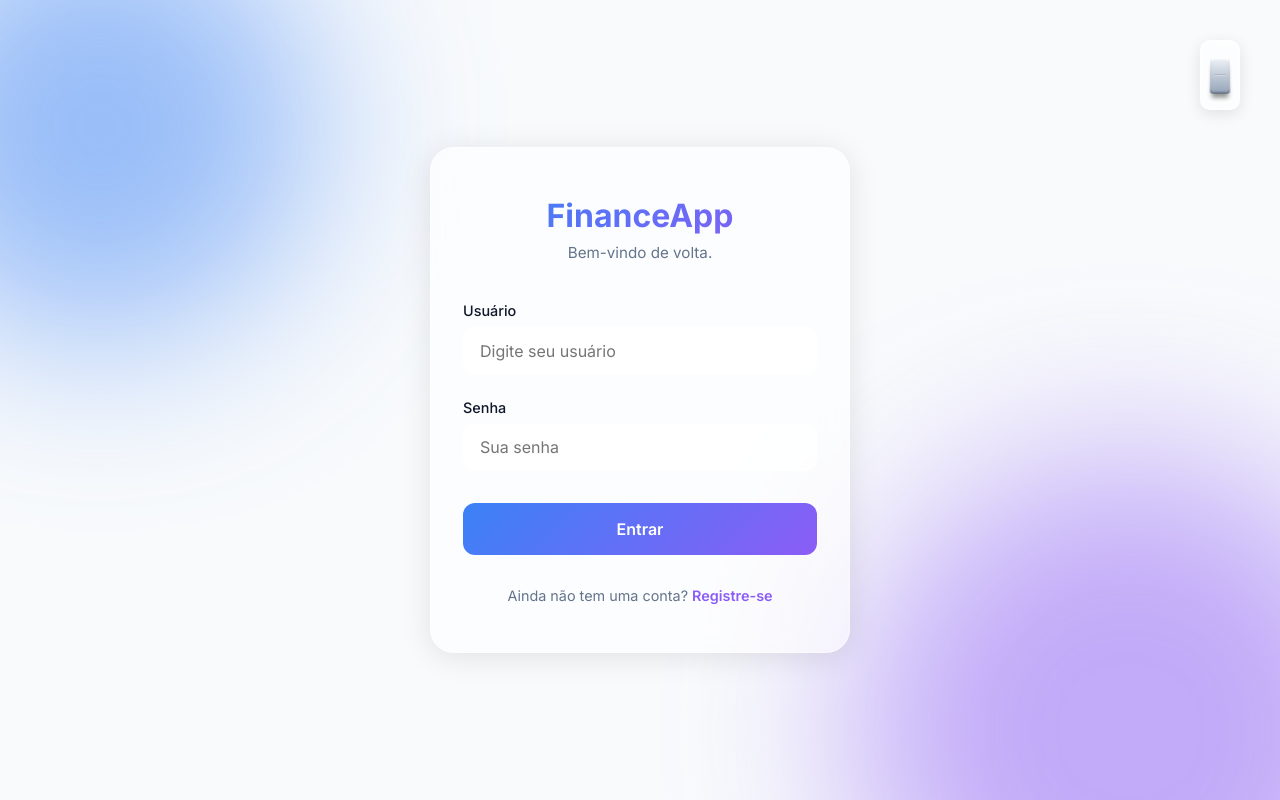
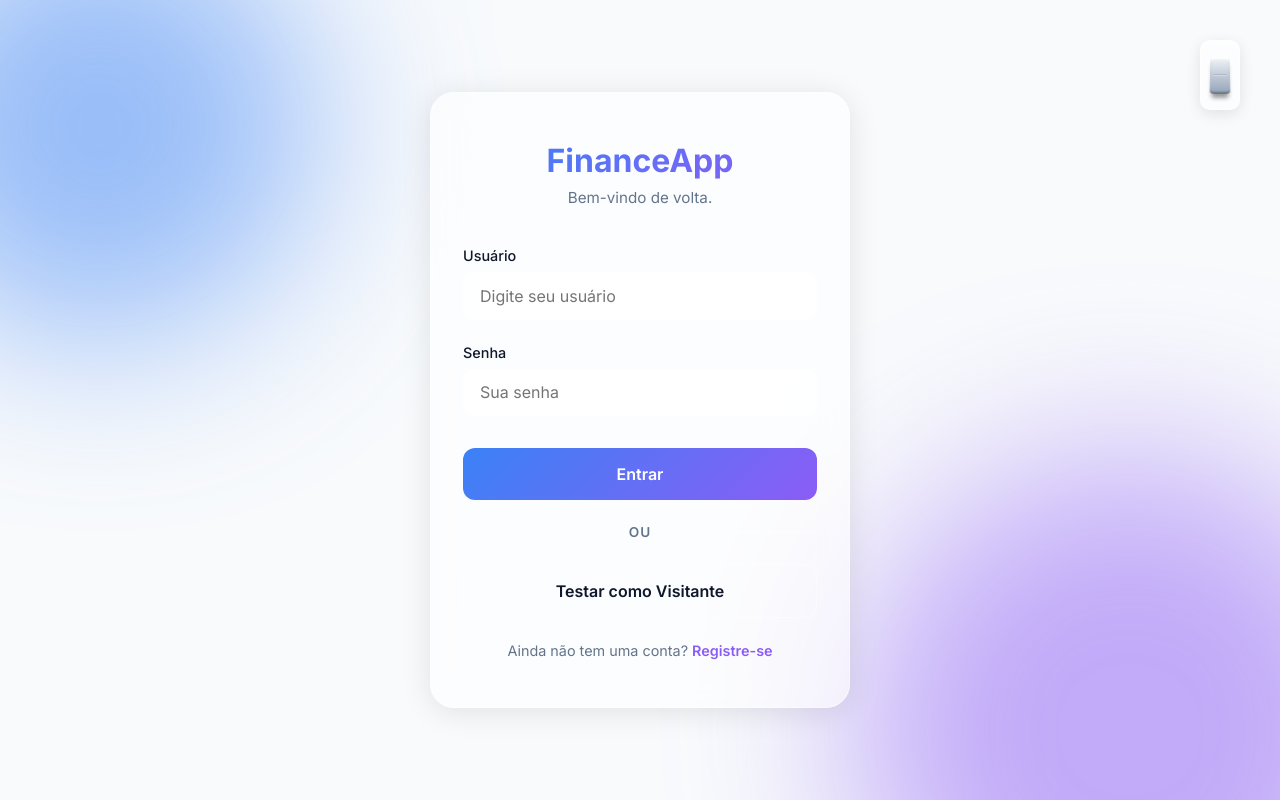
Before and after one commit to GabrielAlexP/Controle-Financeiro-FrontEnd, a Vue app: page / in a window 1280 px wide. Built offline with nearby package versions, Linux system fonts and the light colour scheme; no server answers; the HTML template or start-up script is replaced by a standard one.

Commit message:
Usuario visitante

```diff
--- a/src/components/layout/Sidebar.vue
+++ b/src/components/layout/Sidebar.vue
@@ -16,7 +16,7 @@ const menuItems = [
 
 const handleLogout = async () => {
   await authStore.logout();
-  window.location.href = "/";
+  router.push("/");
 };
 </script>
 
@@ -27,20 +27,15 @@ const handleLogout = async () => {
     </div>
 
     <nav class="nav-menu">
-      <router-link
-        v-for="item in menuItems"
-        :key="item.path"
-        :to="item.path"
-        class="nav-item"
-        :class="{ active: route.path.startsWith(item.path) }"
-      >
+      <router-link v-for="item in menuItems" :key="item.path" :to="item.path" class="nav-item"
+        :class="{ active: route.path.startsWith(item.path) }">
         <span class="icon">{{ item.icon }}</span>
         <span class="text">{{ item.name }}</span>
       </router-link>
     </nav>
 
     <div class="sidebar-footer">
-      <button @click="handleLogout" class="logout-btn">
+      <button @click.prevent="handleLogout" class="logout-btn">
         <span class="icon">🚪</span> Sair
       </button>
     </div>
--- a/src/stores/auth.ts
+++ b/src/stores/auth.ts
@@ -25,8 +25,9 @@ export const useAuthStore = defineStore('auth', () => {
 
   const logout = async () => {
     try {
-      await api.post('/auth/logout')
+      await api.post('/auth/logout', {})
     } catch (error) {
+      console.error("Erro ao sair:", error)
     } finally {
       user.value = null
     }
--- a/src/views/LoginView.vue
+++ b/src/views/LoginView.vue
@@ -59,6 +59,22 @@ const handleSubmit = async () => {
   }
 };
 
+const handleGuestLogin = async () => {
+  errorMessage.value = "";
+  successMessage.value = "";
+  isLoading.value = true;
+
+  try {
+    await api.post("/auth/guest");
+    await authStore.fetchUser();
+    router.push("/dashboard");
+  } catch (error: any) {
+    errorMessage.value = "Erro ao iniciar sessão de visitante.";
+  } finally {
+    isLoading.value = false;
+  }
+};
+
 const toggleMode = () => {
   isLoginMode.value = !isLoginMode.value;
   username.value = "";
@@ -90,101 +106,69 @@ const toggleMode = () => {
       <div v-if="successMessage" class="alert alert-success">{{ successMessage }}</div>
 
       <Transition name="slide-fade" mode="out-in">
-        <form
-          v-if="isLoginMode"
-          @submit.prevent="handleSubmit"
-          class="login-form"
-          key="login"
-        >
+        <div v-if="isLoginMode" class="auth-section" key="login">
+          <form @submit.prevent="handleSubmit" class="auth-form">
             <div class="input-group">
               <label for="username">Usuário</label>
-            <input
-              type="text"
-              id="username"
-              v-model="username"
-              placeholder="Digite seu usuário"
-              required
-              :disabled="isLoading"
-            />
+              <input type="text" id="username" v-model="username" placeholder="Digite seu usuário" required
+                :disabled="isLoading" />
             </div>
 
             <div class="input-group">
               <label for="password">Senha</label>
-            <input
-              type="password"
-              id="password"
-              v-model="password"
-              placeholder="Sua senha"
-              required
-              :disabled="isLoading"
-            />
+              <input type="password" id="password" v-model="password" placeholder="Sua senha" required
+                :disabled="isLoading" />
             </div>
 
             <button type="submit" class="btn-primary" :disabled="isLoading">
               {{ isLoading ? "Processando..." : "Entrar" }}
             </button>
+          </form>
+
+          <div class="divider">
+            <span>ou</span>
+          </div>
+
+          <button type="button" class="btn-outline" @click="handleGuestLogin" :disabled="isLoading">
+            Testar como Visitante
+          </button>
 
           <p class="toggle-text">
             Ainda não tem uma conta?
-            <span
-              @click="!isLoading && toggleMode()"
-              class="link"
-              :class="{ disabled: isLoading }"
-              >Registre-se</span
-            >
+            <span @click="!isLoading && toggleMode()" class="link" :class="{ disabled: isLoading }">Registre-se</span>
           </p>
-        </form>
+        </div>
 
-        <form v-else @submit.prevent="handleSubmit" class="login-form" key="register">
+        <div v-else class="auth-section" key="register">
+          <form @submit.prevent="handleSubmit" class="auth-form">
             <div class="input-group">
               <label for="reg-username">Novo Usuário</label>
-            <input
-              type="text"
-              id="reg-username"
-              v-model="username"
-              placeholder="Escolha um nome de usuário"
-              required
-              :disabled="isLoading"
-            />
+              <input type="text" id="reg-username" v-model="username" placeholder="Escolha um nome de usuário" required
+                :disabled="isLoading" />
             </div>
 
             <div class="input-group">
               <label for="reg-password">Criar Senha</label>
-            <input
-              type="password"
-              id="reg-password"
-              v-model="password"
-              placeholder="Crie uma senha forte"
-              required
-              :disabled="isLoading"
-            />
+              <input type="password" id="reg-password" v-model="password" placeholder="Crie uma senha forte" required
+                :disabled="isLoading" />
             </div>
 
             <div class="input-group">
               <label for="profile-pic">Foto de Perfil (Opcional)</label>
-            <input
-              type="url"
-              id="profile-pic"
-              v-model="profilePic"
-              placeholder="URL da sua foto"
-              :disabled="isLoading"
-            />
+              <input type="url" id="profile-pic" v-model="profilePic" placeholder="URL da sua foto"
+                :disabled="isLoading" />
             </div>
 
             <button type="submit" class="btn-primary" :disabled="isLoading">
               {{ isLoading ? "Criando Conta..." : "Criar Conta" }}
             </button>
+          </form>
 
           <p class="toggle-text">
             Já possui uma conta?
-            <span
-              @click="!isLoading && toggleMode()"
-              class="link"
-              :class="{ disabled: isLoading }"
-              >Faça Login</span
-            >
+            <span @click="!isLoading && toggleMode()" class="link" :class="{ disabled: isLoading }">Faça Login</span>
           </p>
-        </form>
+        </div>
       </Transition>
     </main>
   </div>
@@ -233,6 +217,7 @@ const toggleMode = () => {
 }
 
 @keyframes float {
+
   0%,
   100% {
     transform: translateY(0) scale(1);
@@ -271,7 +256,12 @@ const toggleMode = () => {
   font-size: 0.95rem;
 }
 
-.login-form {
+.auth-section {
+  display: flex;
+  flex-direction: column;
+}
+
+.auth-form {
   display: flex;
   flex-direction: column;
   gap: 1.5rem;
@@ -330,11 +320,57 @@ const toggleMode = () => {
   box-shadow: none;
 }
 
+.divider {
+  display: flex;
+  align-items: center;
+  text-align: center;
+  margin: 1.5rem 0;
+  color: var(--text-muted);
+  font-size: 0.85rem;
+  font-weight: 600;
+  text-transform: uppercase;
+  letter-spacing: 1px;
+}
+
+.divider::before,
+.divider::after {
+  content: "";
+  flex: 1;
+  border-bottom: 1px solid var(--glass-border);
+}
+
+.divider span {
+  padding: 0 1rem;
+}
+
+.btn-outline {
+  width: 100%;
+  padding: 1rem;
+  border: 1px solid var(--glass-border);
+  border-radius: 0.75rem;
+  background: transparent;
+  color: var(--text-color);
+  font-size: 1rem;
+  font-weight: 600;
+  cursor: pointer;
+  transition: all 0.2s;
+}
+
+.btn-outline:hover:not(:disabled) {
+  background: var(--input-bg);
+  border-color: #8b5cf6;
+}
+
+.btn-outline:disabled {
+  opacity: 0.7;
+  cursor: not-allowed;
+}
+
 .toggle-text {
   text-align: center;
   font-size: 0.9rem;
   color: var(--text-muted);
-  margin-top: 0.5rem;
+  margin-top: 1.5rem;
 }
 
 .toggle-text .link {
```
Lines whose indentation alone changed are shown as unchanged.
